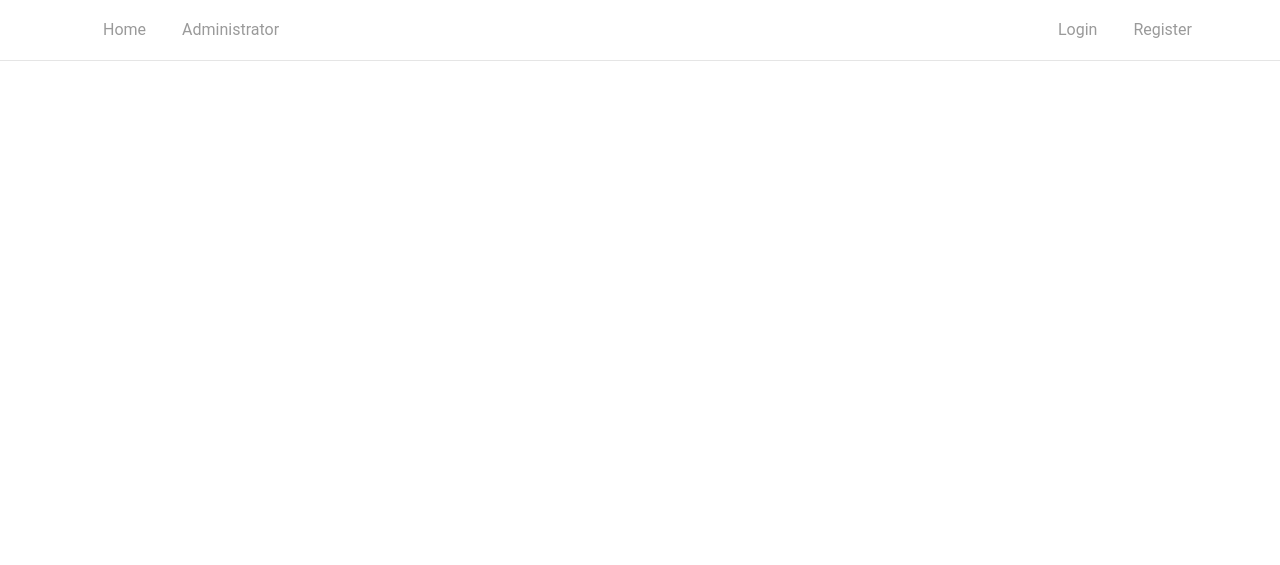
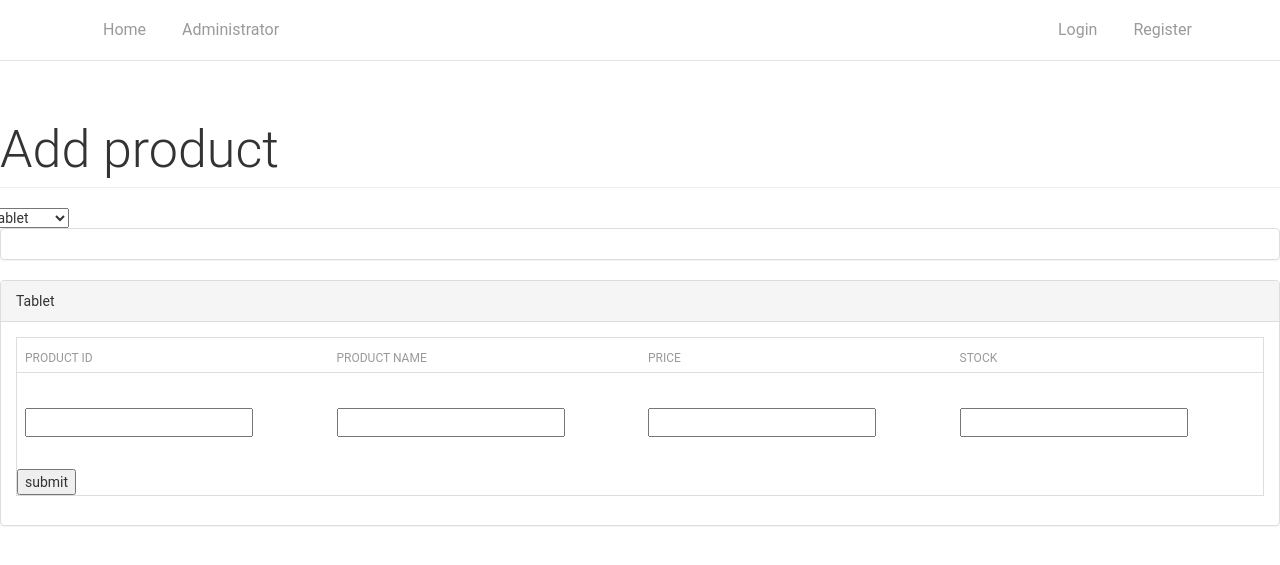
Before and after one commit to marcdragon123/343Project, a PHP site: page /views/admin/addProduct.php in a window 1280 px wide. Shown: the top 565 px of the page. Run offline with PHP 8.4, Linux system fonts and the light colour scheme; some libraries are stand-ins or nearby versions.

Commit message:
Added a form to addProduct page to add tablet

```diff
--- a/app/views/admin/addProduct.php
+++ b/app/views/admin/addProduct.php
@@ -37,3 +37,76 @@
         </div><!--/.nav-collapse -->
     </div>
 </nav>
+        <div id="page-wrapper">
+            <div class="row">
+                <div class="col-lg-12">
+                    <h1 class="page-header">Add product</h1>
+                </div>
+                <select>
+                    <option value="volvo">Tablet</option>
+                    <option value="saab">Monitor</option>
+                    <option value="mercedes">Laptop</option>
+                    <option value="audi">Computer</option>
+                </select>
+                <!-- /.col-lg-12 -->
+            </div>
+            <div class="row">
+                <div class="col-lg-12">
+                    <div class="panel panel-default">
+                        <!-- /.panel-heading -->
+                        <div class="panel-body">
+                            <!-- /.table-responsive -->
+                        </div>
+                        <!-- /.panel-body -->
+                    </div>
+                    <!-- /.panel -->
+                </div>
+                <!-- /.col-lg-12 -->
+            </div>
+            <div class="row">
+                <!-- /.col-lg-6 -->
+                <div class="col-lg-12">
+                <div class="panel panel-default">
+                        <div class="panel-heading">
+                            Tablet
+                        </div>
+                        <form>
+                        <!-- /.panel-heading -->
+                        <div class="panel-body">
+                            <div class="table-responsive table-bordered">
+                                <table class="table">
+                                    <thead>
+                                        <tr>
+                                            <th>Product ID</th>
+                                            <th>Product Name</th>
+                                            <th>Price</th>
+                                            <th>Stock</th>
+                                        </tr>
+                                    </thead>
+                                    <tbody>
+                                        <tr>
+                                            <td><br><input type="text" name ="productID"><br></td>
+                                            <td><br><input type="text" name ="productName"><br></td>
+                                            <td><br><input type="text" name ="price"><br></td>
+                                            <td><br><input type="text" name ="stock"><br></td>
+                                        </tr>
+                                    </tbody>
+
+                                </table>
+                                <input type="submit" value="submit">
+                            </div>
+                            <!-- /.table-responsive -->
+                        </div>
+                        <!-- /.panel-body -->
+                        </form>
+                    </div>
+
+
+
+                <!-- /.col-lg-6 -->
+            </div>
+            <!-- /.row -->
+        </div>
+        <!-- /#page-wrapper -->
+
+    </div>
```
